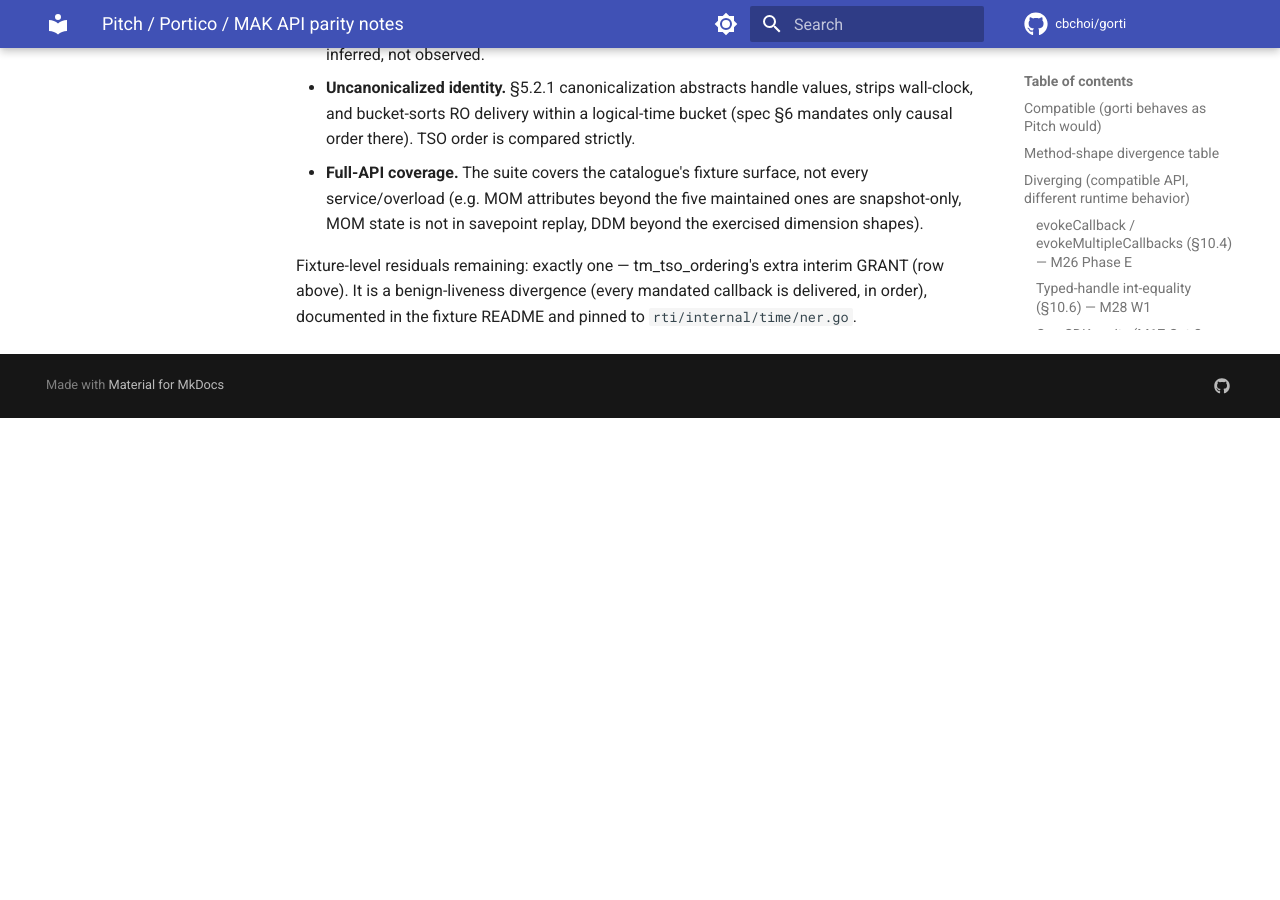
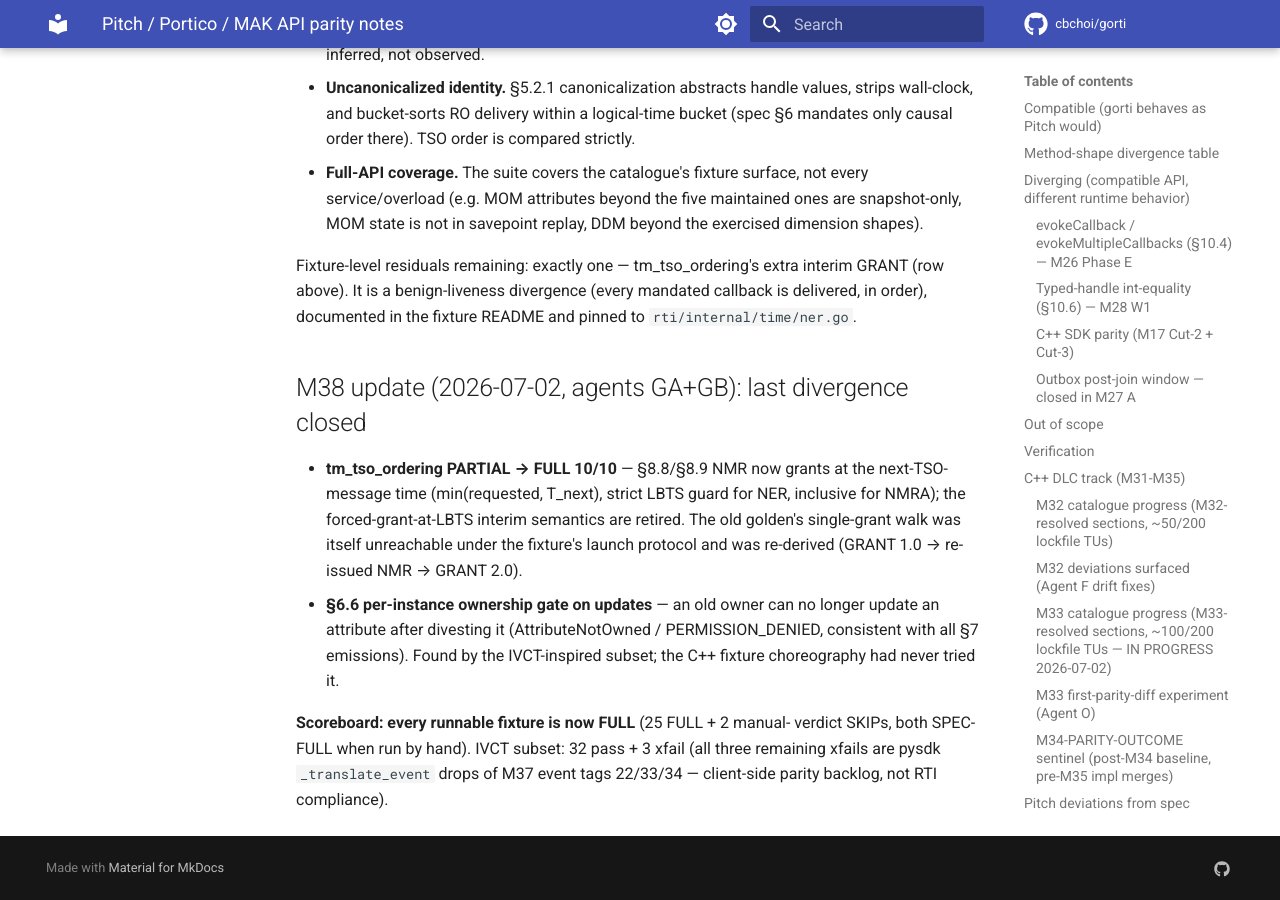
Before and after one commit to cbchoi/gorti, an MkDocs documentation site: the page built from docs/PITCH_PARITY.md, in a window 1280 px wide and 900 px high, scrolled down 19925 px. Built offline with MkDocs 1.6.1 and Material for MkDocs 9.7.7, drawn with Linux system fonts in a browser that asks for light colours; comment, search, counter and statistics services are not loaded; before the commit the page ends 20343 px from its top, so only the background shows below that.

Commit message:
M38: NER next-TSO grant semantics + §6.6 per-instance ownership gate — every runnable fixture FULL
Two server fixes closing the last pinned compliance gaps (agents GA+GB):

1. §8.8/§8.9 nextMessageRequest grants at min(requested, next-TSO-message
   time) with delivery-before-grant; the forced-grant-at-LBTS-keep-pending
   interim semantics are retired (they were the single root cause of the
   tm_tso extra GRANT and the IVCT NER xfail). TSO-arrival now pokes
   pending NMR re-evaluation. tm_tso_ordering PARTIAL → FULL 10/10.

2. §6.6 updateAttributeValues now requires per-INSTANCE attribute
   ownership (publication remains the §5 class gate) — an old owner can
   no longer update after divesting. Optional InstanceAttributeOwnership
   registry hook (nil = legacy), MOM internal producer exempt.

Verification on merged main: go test 41 pkg green; conformance sweep ALL
FULL vs EXPECTED_VERDICTS (25 runnable fixtures, 0 divergences); IVCT
subset 32 pass + 3 xfail (remaining xfails = pysdk _translate_event drops,
client-side); flagship + tm_ner + ownership fixtures regression-free.

Co-Authored-By: Claude Fable 5 <noreply@anthropic.com>

```diff
--- a/docs/PITCH_PARITY.md
+++ b/docs/PITCH_PARITY.md
@@ -596,3 +596,22 @@ Fixture-level residuals remaining: exactly one — tm_tso_ordering's extra
 interim GRANT (row above). It is a benign-liveness divergence (every
 mandated callback is delivered, in order), documented in the fixture
 README and pinned to `rti/internal/time/ner.go`.
+
+
+## M38 update (2026-07-02, agents GA+GB): last divergence closed
+
+- **tm_tso_ordering PARTIAL → FULL 10/10** — §8.8/§8.9 NMR now grants at
+  the next-TSO-message time (min(requested, T_next), strict LBTS guard for
+  NER, inclusive for NMRA); the forced-grant-at-LBTS interim semantics are
+  retired. The old golden's single-grant walk was itself unreachable under
+  the fixture's launch protocol and was re-derived (GRANT 1.0 → re-issued
+  NMR → GRANT 2.0).
+- **§6.6 per-instance ownership gate on updates** — an old owner can no
+  longer update an attribute after divesting it (AttributeNotOwned /
+  PERMISSION_DENIED, consistent with all §7 emissions). Found by the
+  IVCT-inspired subset; the C++ fixture choreography had never tried it.
+
+**Scoreboard: every runnable fixture is now FULL** (25 FULL + 2 manual-
+verdict SKIPs, both SPEC-FULL when run by hand). IVCT subset: 32 pass +
+3 xfail (all three remaining xfails are pysdk `_translate_event` drops of
+M37 event tags 22/33/34 — client-side parity backlog, not RTI compliance).
```
